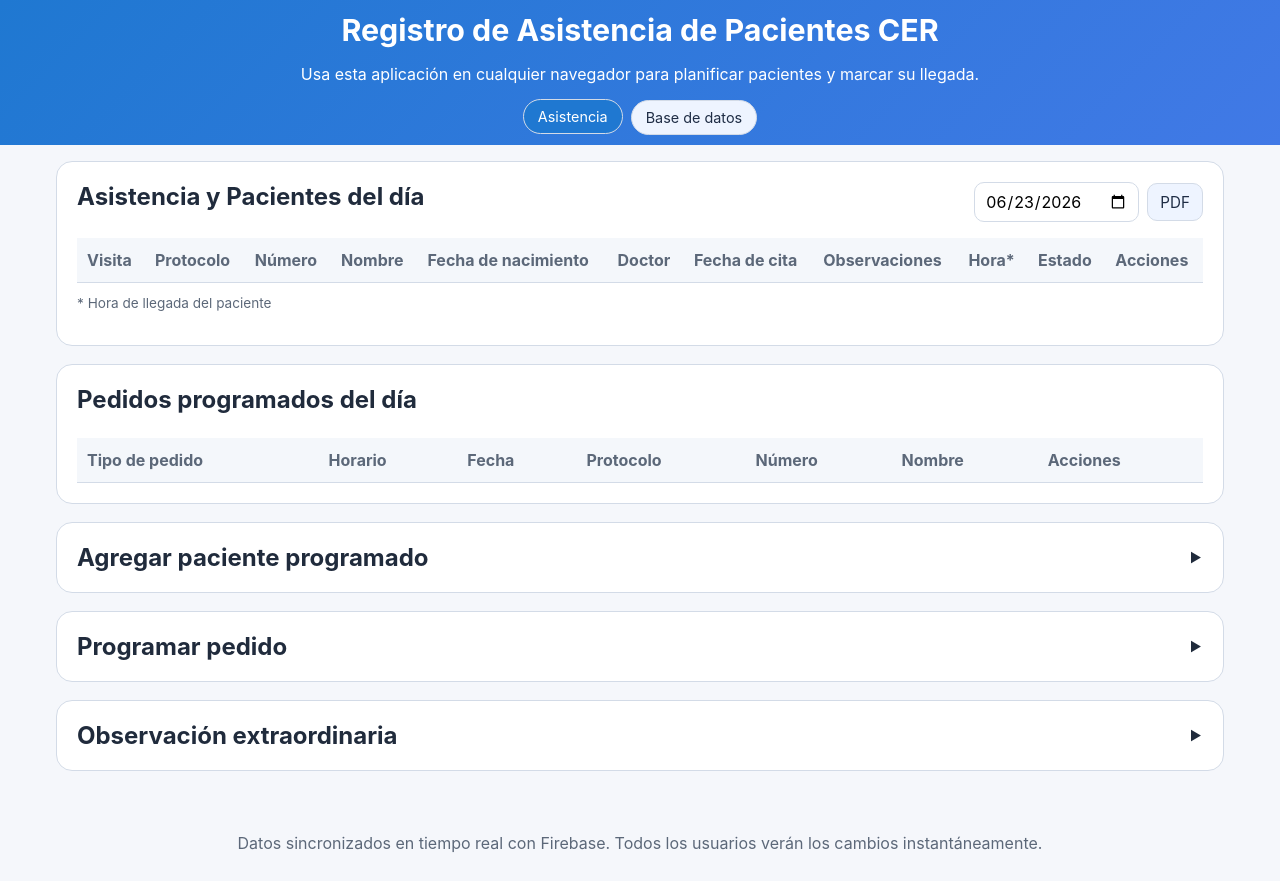
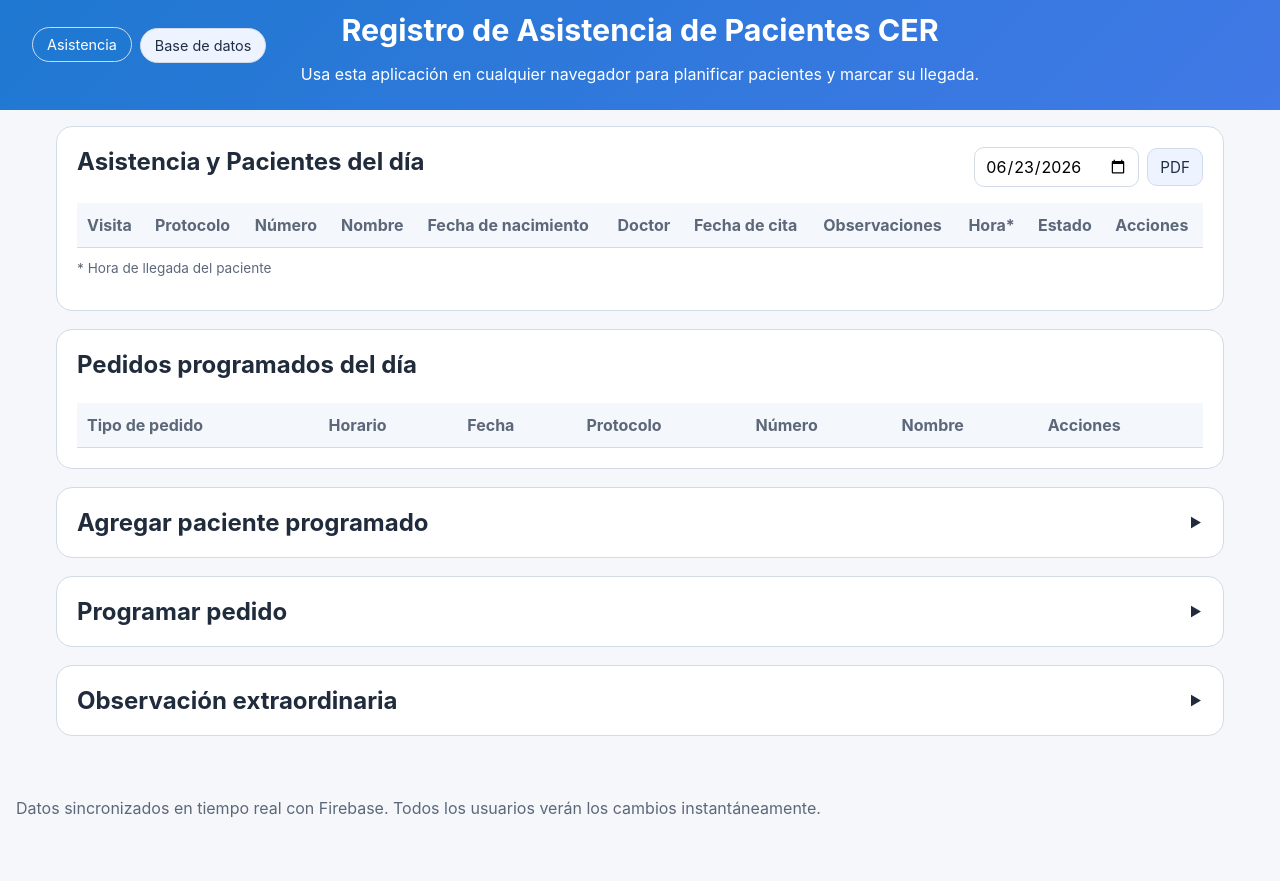
Before and after one commit to Mocking19/Asistencia-CER, a website: page public/index.html in a window 1280 px wide. After the commit the page ends 846 px from the top, so only its background shows below. Drawn offline with nearby package versions, Linux system fonts and the light colour scheme; no server answers.

Commit message:
navbar fixed

```diff
--- a/public/index.html
+++ b/public/index.html
@@ -8,12 +8,14 @@
 </head>
 <body>
   <header>
-    <h1>Registro de Asistencia de Pacientes CER</h1>
+    <div class="header-top">
+      <nav class="page-nav">
+        <button type="button" id="navAttendance" class="nav-btn active">Asistencia</button>
+        <button type="button" id="navPatients" class="nav-btn">Base de datos</button>
+      </nav>
+      <h1>Registro de Asistencia de Pacientes CER</h1>
+    </div>
     <p>Usa esta aplicación en cualquier navegador para planificar pacientes y marcar su llegada.</p>
-    <nav class="page-nav">
-      <button type="button" id="navAttendance" class="nav-btn active">Asistencia</button>
-      <button type="button" id="navPatients" class="nav-btn">Base de datos</button>
-    </nav>
   </header>
 
   <main>
--- a/public/style.css
+++ b/public/style.css
@@ -26,18 +26,38 @@ body {
 header,
 footer {
   padding: 12px 16px;
-  text-align: center;
 }
 
 header {
   background: linear-gradient(135deg, #1f78d1 0%, #4179e6 100%);
   color: white;
   padding-bottom: 10px;
+  position: relative;
+  text-align: center;
 }
 
 header h1 {
-  margin: 0 0 6px;
+  margin: 0;
   font-size: 1.9rem;
+}
+
+.header-top {
+  position: relative;
+}
+
+.page-nav {
+  position: absolute;
+  left: 16px;
+  top: 16px;
+  display: flex;
+  flex-wrap: wrap;
+  gap: 8px;
+  justify-content: flex-start;
+  margin: 0;
+}
+
+.header-spacer {
+  display: none;
 }
 
 main {
@@ -50,8 +70,8 @@ main {
   display: flex;
   flex-wrap: wrap;
   gap: 8px;
-  margin-top: 12px;
-  justify-content: center;
+  margin-right: auto;
+  justify-content: flex-start;
 }
 
 .nav-btn {
```
